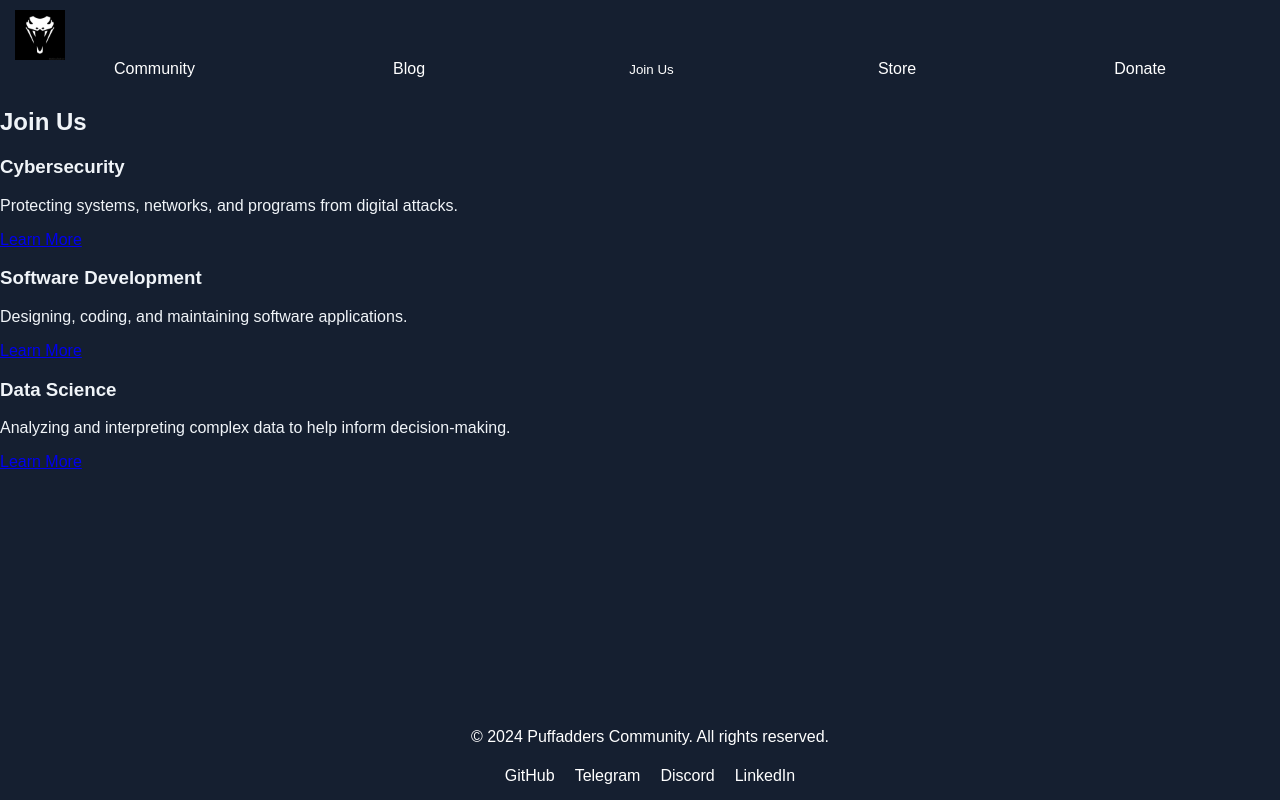
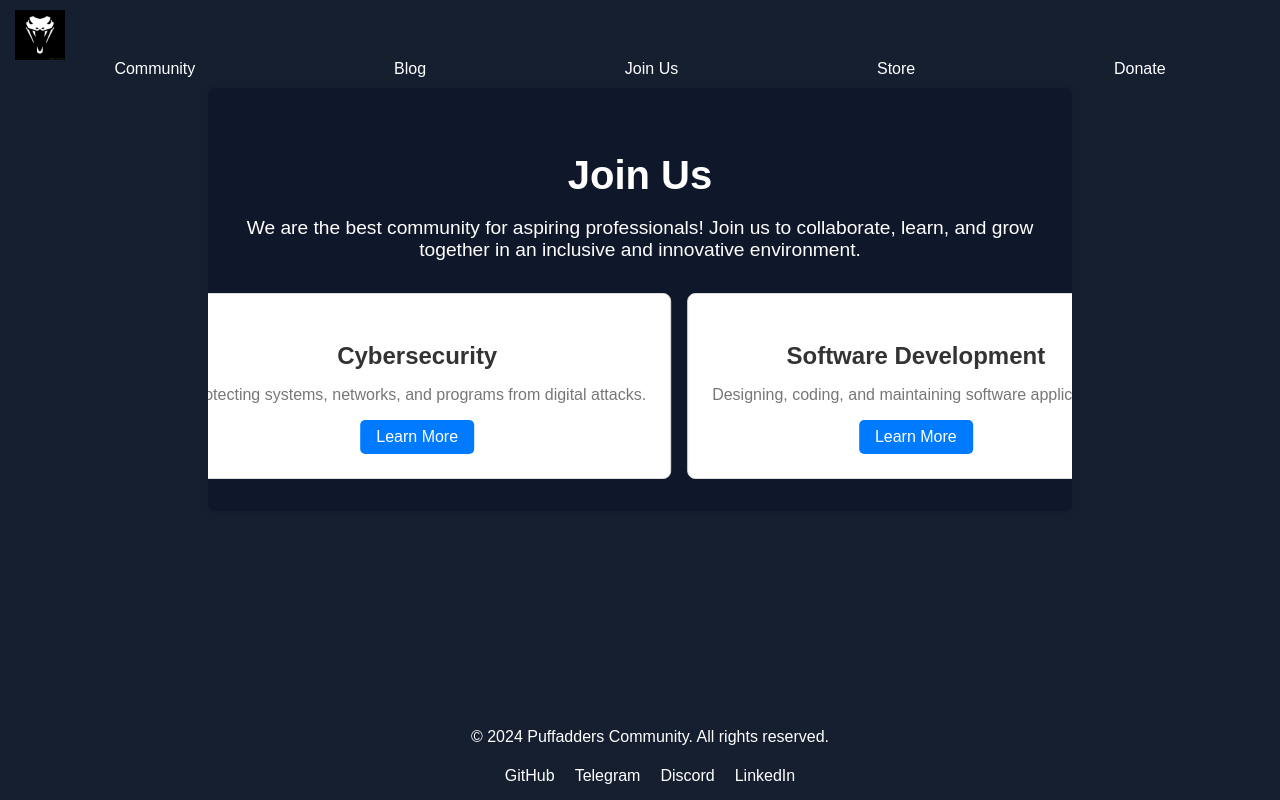
Before and after one commit to mukuvi/PUFFADDERS, a React (Vite) app in the folder client/: page /joinus in a window 1280 px wide. Built offline with nearby package versions, Linux system fonts and the light colour scheme.

Commit message:
puffadders

```diff
--- a/client/src/components/JoinUs.jsx
+++ b/client/src/components/JoinUs.jsx
@@ -2,16 +2,22 @@ import React from "react";
 
 const JoinUs = () => {
   return (
-    <div className="join-us">
-      <h2>Join Us</h2>
+    <div className="join-us-container">
+      <h2 className="join-us-title">Join Us</h2>
+      <p className="join-us-description">
+        We are the best community for aspiring professionals! Join us to
+        collaborate, learn, and grow together in an inclusive and innovative
+        environment.
+      </p>
 
-      <div className="fields-container">
-        <div className="field">
-          <h3>Cybersecurity</h3>
+      <div className="join-us-fields">
+        <div className="join-us-field">
+          <h3 className="field-title">Cybersecurity</h3>
           <p className="field-description">
             Protecting systems, networks, and programs from digital attacks.
           </p>
           <a
+            className="field-link"
             href="https://github.com/orgs/puffadders/teams/cybersecurity-team"
             target="_blank"
             rel="noopener noreferrer"
@@ -19,12 +25,13 @@ const JoinUs = () => {
             Learn More
           </a>
         </div>
-        <div className="field">
-          <h3>Software Development</h3>
+        <div className="join-us-field">
+          <h3 className="field-title">Software Development</h3>
           <p className="field-description">
             Designing, coding, and maintaining software applications.
           </p>
           <a
+            className="field-link"
             href="https://github.com/orgs/puffadders/teams/software-development-team"
             target="_blank"
             rel="noopener noreferrer"
@@ -32,13 +39,14 @@ const JoinUs = () => {
             Learn More
           </a>
         </div>
-        <div className="field">
-          <h3>Data Science</h3>
+        <div className="join-us-field">
+          <h3 className="field-title">Data Science</h3>
           <p className="field-description">
             Analyzing and interpreting complex data to help inform
             decision-making.
           </p>
           <a
+            className="field-link"
             href="https://github.com/orgs/puffadders/teams/data-science-team"
             target="_blank"
             rel="noopener noreferrer"
--- a/client/src/components/Loader.jsx
+++ b/client/src/components/Loader.jsx
@@ -1,7 +1,7 @@
 import React from "react";
 
 const Loader = () => {
-  return <div className="loader">PUFFSECURITY...</div>;
+  return <div className="loader">PUFFSECURITY ACTIVATED...</div>;
 };
 
 export default Loader;
--- a/client/src/components/Navbar.jsx
+++ b/client/src/components/Navbar.jsx
@@ -23,21 +23,9 @@ const Navbar = () => {
         <li>
           <Link to="/blog">Blog</Link>
         </li>
+
         <li>
-          <div className="dropdown">
-            <button onClick={toggleDropdown} className="dropbtn">
-              Join Us
-            </button>
-            {dropdownOpen && (
-              <div className="dropdown-content">
-                <Link to="/joinus/cybersecurity">Cybersecurity</Link>
-                <Link to="/joinus/software-development">
-                  Software Development
-                </Link>
-                <Link to="/joinus/data-science">Data Science</Link>
-              </div>
-            )}
-          </div>
+          <Link to="/joinus">Join Us</Link>
         </li>
         <li>
           <Link to="/store">Store</Link>
--- a/client/src/styles.css
+++ b/client/src/styles.css
@@ -53,38 +53,89 @@ nav a:hover {
 .hamburger {
   display: none;
 }
-.dropdown {
+/*Join US*/
+.join-us-container {
+  max-width: 800px;
+  margin: 0 auto;
+  padding: 2rem;
+  background-color: #0f172a;
+  border-radius: 8px;
+  box-shadow: 0 2px 10px rgba(0, 0, 0, 0.1);
+  overflow: hidden;
   position: relative;
 }
 
-.dropbtn {
-  background-color: transparent;
-  border: none;
-  color: white;
-  cursor: pointer;
+.join-us-title {
+  text-align: center;
+  font-size: 2.5rem;
+  margin-bottom: 1rem;
+  color: #ffffff;
 }
 
-.dropdown-content {
-  display: none;
-  position: absolute;
-  background-color: #151f30;
-  min-width: 160px;
-  z-index: 1;
+.join-us-description {
+  text-align: center;
+  font-size: 1.2rem;
+  color: #ffffff;
+  margin-bottom: 2rem;
 }
 
-.dropdown-content a {
-  color: white;
-  padding: 12px 16px;
-  text-decoration: none;
-  display: block;
+.join-us-fields {
+  display: flex;
+  flex-wrap: nowrap;
+  animation: scroll 10s linear infinite;
 }
 
-.dropdown-content a:hover {
-  background-color: #0f172a;
+.join-us-field {
+  flex: 0 0 auto;
+  min-width: 250px;
+  padding: 1.5rem;
+  background-color: #ffffff;
+  border: 1px solid #ddd;
+  border-radius: 8px;
+  text-align: center;
+  margin-right: 1rem;
+  transition: transform 0.2s, box-shadow 0.2s;
 }
 
-.dropdown:hover .dropdown-content {
-  display: block;
+.join-us-field:hover {
+  transform: translateY(-5px);
+  box-shadow: 0 4px 15px rgba(0, 0, 0, 0.2);
+}
+
+.field-title {
+  font-size: 1.5rem;
+  margin-bottom: 1rem;
+  color: #333;
+}
+
+.field-description {
+  font-size: 1rem;
+  color: #777;
+  margin-bottom: 1rem;
+}
+
+.field-link {
+  display: inline-block;
+  padding: 0.5rem 1rem;
+  background-color: #007bff;
+  color: #ffffff;
+  text-decoration: none;
+  border-radius: 5px;
+  transition: background-color 0.3s;
+}
+
+.field-link:hover {
+  background-color: #0056b3;
+}
+
+/* Animation Keyframes */
+@keyframes scroll {
+  0% {
+    transform: translateX(100%);
+  }
+  100% {
+    transform: translateX(-100%);
+  }
 }
 
 /* Home Styles */
```
